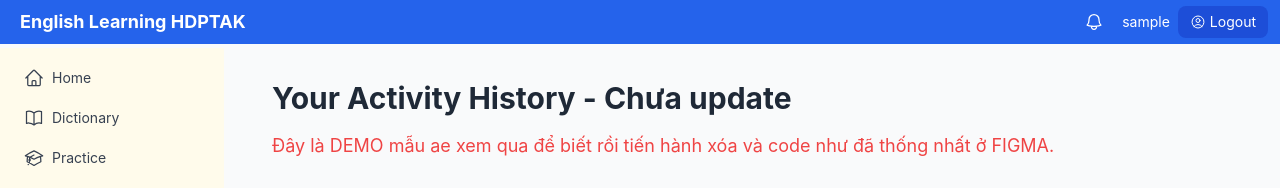
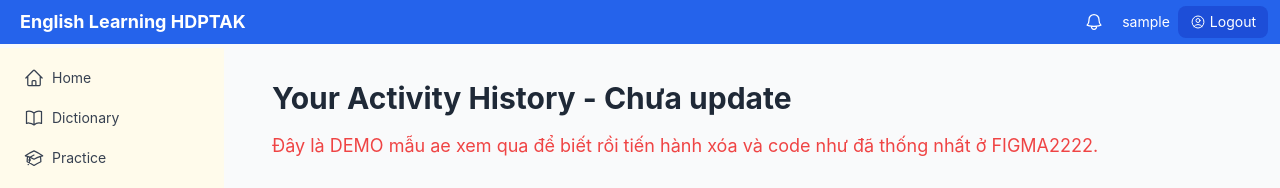
Before and after one commit to ngDuyHung/New_Project_CNPM, a React (Create React App) app in the folder frontend/: page /history in a window 1280 px wide. Shown: the top 188 px of the page. Built offline with nearby package versions, Linux system fonts and the light colour scheme; no server answers; sample sign-in values are in the browser's storage.

Commit message:
Update HistoryPage.js
neww222

```diff
--- a/frontend/src/pages/HistoryPage.js
+++ b/frontend/src/pages/HistoryPage.js
@@ -44,7 +44,7 @@ const HistoryPage = () => {
           Your Activity History - Chưa update
         </h1>
         <p className="text-lg text-gray-600 text-red-500">
-        Đây là DEMO mẫu ae xem qua để biết rồi tiến hành xóa và code như đã thống nhất ở FIGMA.
+        Đây là DEMO mẫu ae xem qua để biết rồi tiến hành xóa và code như đã thống nhất ở FIGMA2222.
         </p>
       </div>
 
```
